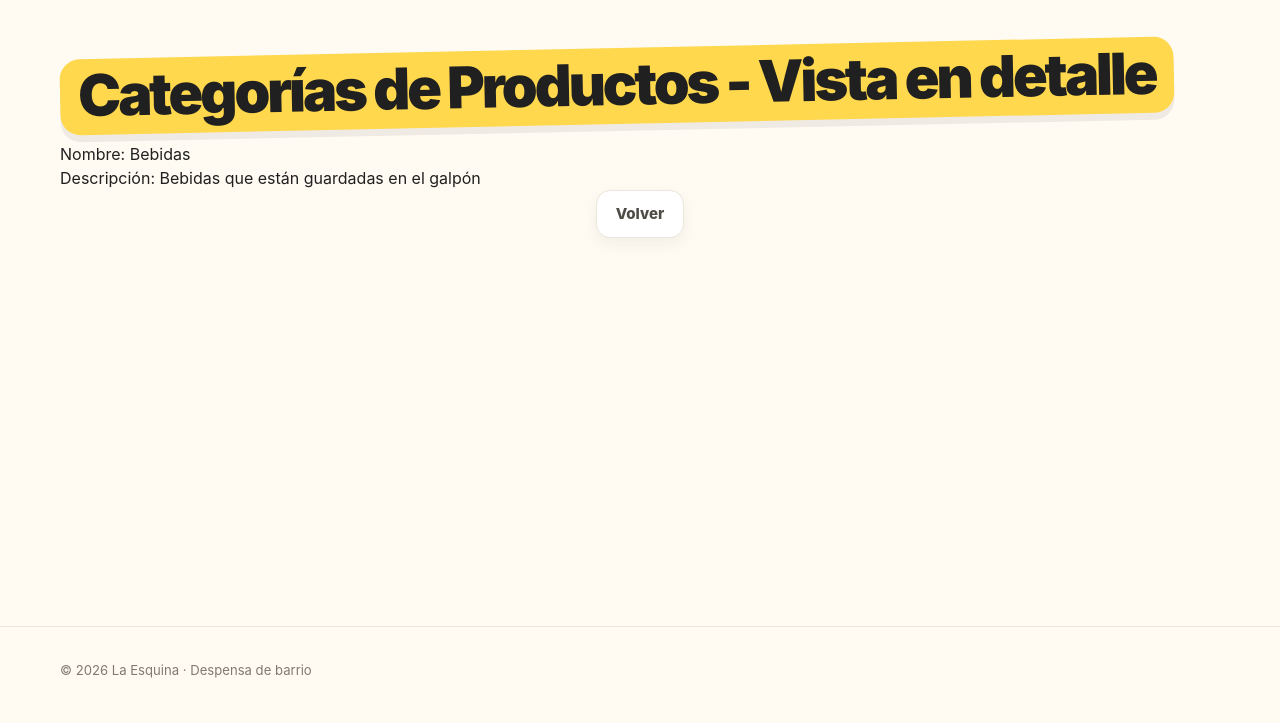
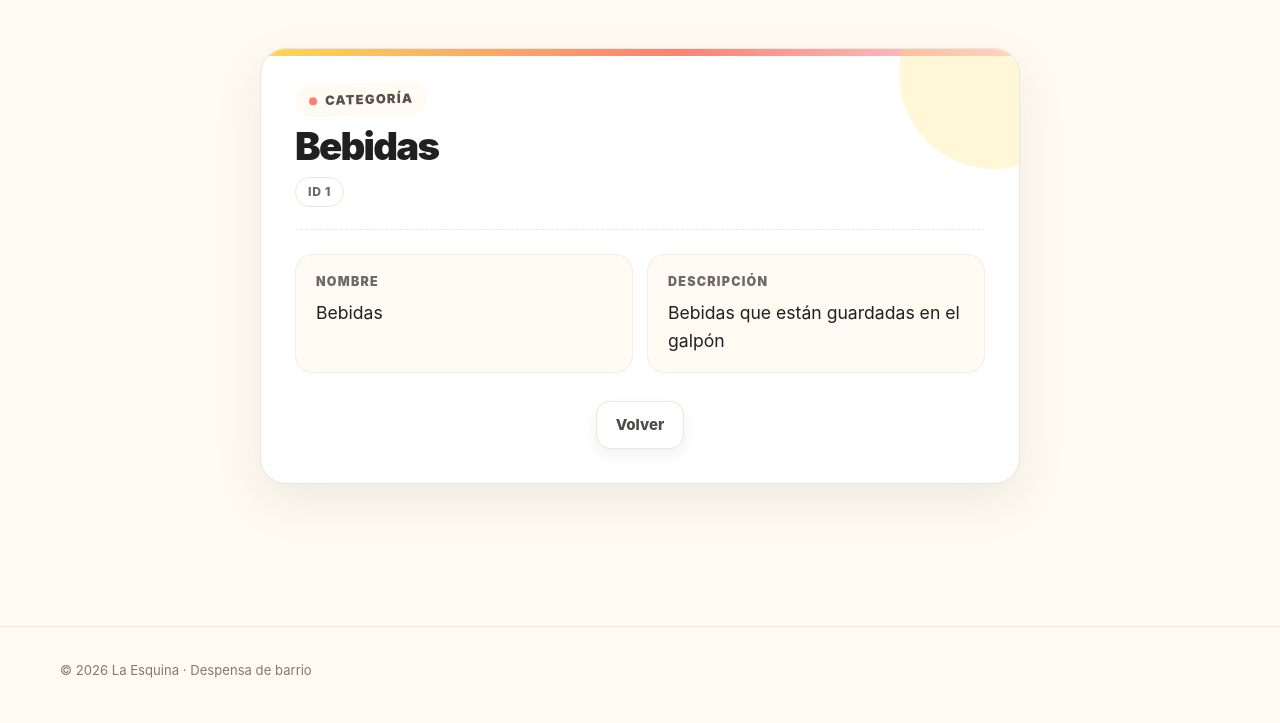
Before and after one commit to esthorace/87744-django, a Django app: page /ventas/categoria/detail/1 in a window 1280 px wide. Shown: the part 77-800 px from the top of the page. Run offline with Django 5.2, Linux system fonts and the light colour scheme; data comes from the database, SQL or seed files in the repository.

```diff
--- /dev/null
+++ b/src/core/static/core/css/detail.css
@@ -0,0 +1,243 @@
+/* DETAIL — componente reutilizable de vistas en detalle (CRUDs) */
+
+.detail-card {
+  position: relative;
+  width: min(760px, 100%);
+  margin: 0 auto 28px;
+  padding: 34px;
+  background: var(--surface);
+  border: 1px solid var(--line);
+  border-radius: 26px;
+  box-shadow: var(--shadow);
+  overflow: hidden;
+}
+
+/* CINTA DE ACENTO + STICKER DECORATIVO */
+.detail-card::before {
+  content: "";
+  position: absolute;
+  inset: 0 0 auto;
+  height: 7px;
+  background: linear-gradient(90deg, var(--yellow), var(--coral) 55%, var(--pink));
+}
+
+.detail-card::after {
+  content: "";
+  position: absolute;
+  top: -70px;
+  right: -70px;
+  width: 190px;
+  height: 190px;
+  border-radius: 50%;
+  background: rgba(255, 216, 77, 0.22);
+  pointer-events: none;
+}
+
+/* HEAD — kicker + título + id */
+.detail-head {
+  position: relative;
+  z-index: 1;
+  display: flex;
+  flex-direction: column;
+  align-items: flex-start;
+  gap: 10px;
+  padding-bottom: 22px;
+  border-bottom: 1px dashed var(--line);
+}
+
+.detail-kicker {
+  display: inline-flex;
+  align-items: center;
+  gap: 8px;
+  padding: 7px 14px;
+  border-radius: 999px;
+  background: var(--bg);
+  color: #55514a;
+  font-size: 0.8rem;
+  font-weight: 900;
+  letter-spacing: 0.1em;
+  text-transform: uppercase;
+  transform: rotate(-1.5deg);
+}
+
+.detail-kicker::before {
+  content: "";
+  width: 8px;
+  height: 8px;
+  border-radius: 50%;
+  background: var(--coral);
+}
+
+.detail-title {
+  font-size: clamp(1.7rem, 4vw, 2.4rem);
+  font-weight: 950;
+  line-height: 1.05;
+  letter-spacing: -0.045em;
+  overflow-wrap: anywhere;
+}
+
+.detail-id {
+  padding: 5px 12px;
+  border: 1px solid var(--line);
+  border-radius: 999px;
+  background: var(--surface);
+  color: var(--muted);
+  font-size: 0.76rem;
+  font-weight: 850;
+  letter-spacing: 0.06em;
+}
+
+/* CAMPOS — grid de fichas */
+.detail-fields {
+  position: relative;
+  z-index: 1;
+  display: grid;
+  grid-template-columns: repeat(2, minmax(0, 1fr));
+  gap: 14px;
+  margin-top: 24px;
+}
+
+.detail-field {
+  padding: 18px 20px;
+  background: var(--bg);
+  border: 1px solid rgba(32, 32, 32, 0.05);
+  border-radius: 18px;
+  transition:
+    transform 0.2s ease,
+    box-shadow 0.2s ease;
+}
+
+.detail-field:hover {
+  transform: translateY(-3px);
+  box-shadow: 0 12px 26px rgba(32, 32, 32, 0.07);
+}
+
+.detail-field--wide {
+  grid-column: 1 / -1;
+}
+
+.detail-label {
+  display: block;
+  margin-bottom: 8px;
+  color: var(--muted);
+  font-size: 0.78rem;
+  font-weight: 900;
+  letter-spacing: 0.1em;
+  text-transform: uppercase;
+}
+
+.detail-value {
+  margin: 0;
+  font-size: 1.1rem;
+  line-height: 1.55;
+  overflow-wrap: anywhere;
+}
+
+.detail-value--empty {
+  color: var(--muted);
+  font-style: italic;
+}
+
+/* SLOT OPCIONAL — relaciones / contenido extra */
+.detail-extra {
+  position: relative;
+  z-index: 1;
+  margin-top: 22px;
+  padding-top: 22px;
+  border-top: 1px dashed var(--line);
+}
+
+/* ACCIONES */
+.detail-actions {
+  position: relative;
+  z-index: 1;
+  margin-top: 28px;
+}
+
+/* VARIANTES DE ACENTO */
+.detail-card--mint::before {
+  background: linear-gradient(90deg, var(--mint), var(--blue));
+}
+
+.detail-card--mint::after {
+  background: rgba(191, 233, 215, 0.35);
+}
+
+.detail-card--blue::before {
+  background: linear-gradient(90deg, var(--blue), var(--mint));
+}
+
+.detail-card--blue::after {
+  background: rgba(203, 223, 255, 0.4);
+}
+
+.detail-card--pink::before {
+  background: linear-gradient(90deg, var(--pink), var(--yellow));
+}
+
+.detail-card--pink::after {
+  background: rgba(255, 211, 223, 0.45);
+}
+
+.detail-card--mint .detail-kicker::before {
+  background: var(--mint);
+}
+
+.detail-card--blue .detail-kicker::before {
+  background: var(--blue);
+}
+
+.detail-card--pink .detail-kicker::before {
+  background: var(--pink);
+}
+
+/* RESPONSIVE */
+@media (max-width: 980px) {
+  .detail-fields {
+    grid-template-columns: 1fr;
+  }
+
+  .detail-field--wide {
+    grid-column: auto;
+  }
+}
+
+@media (max-width: 680px) {
+  .detail-card {
+    padding: 24px 18px;
+  }
+
+  .detail-card::after {
+    width: 140px;
+    height: 140px;
+    top: -55px;
+    right: -55px;
+  }
+
+  .detail-title {
+    font-size: clamp(1.5rem, 7vw, 2rem);
+  }
+
+  .detail-fields {
+    gap: 10px;
+    margin-top: 20px;
+  }
+
+  .detail-field {
+    padding: 15px 16px;
+  }
+
+  .detail-value {
+    font-size: 1.05rem;
+  }
+
+  .detail-actions .button {
+    width: 100%;
+  }
+}
+
+@media (prefers-reduced-motion: reduce) {
+  .detail-field {
+    transition: none;
+  }
+}
--- a/src/ventas/templates/ventas/categoria_detail.html
+++ b/src/ventas/templates/ventas/categoria_detail.html
@@ -3,17 +3,33 @@
 {% load static %}
 
 {% block styles %}
-    <link rel="stylesheet" href="#" />
+    <link rel="stylesheet" href="{% static 'core/css/detail.css' %}" />
 {% endblock styles %}
 
 {% block content %}
     <div class="container section">
-        <h1 class="page-title">Categorías de Productos - Vista en detalle</h1>
-        <div>Nombre: {{ categoria.nombre }}</div>
-        <div>Descripción: {{ categoria.descripcion|default:"-" }}</div>
-        <div class="page-actions">
-            <a class="button button-secondary"
-               href="{% url 'ventas:categoria_list' %}">Volver</a>
+        <div class="detail-card">
+            <header class="detail-head">
+                <span class="detail-kicker">Categoría</span>
+                <h1 class="detail-title">{{ categoria.nombre }}</h1>
+                <span class="detail-id">ID {{ categoria.pk }}</span>
+            </header>
+            <dl class="detail-fields">
+                <div class="detail-field">
+                    <dt class="detail-label">Nombre</dt>
+                    <dd class="detail-value">{{ categoria.nombre }}</dd>
+                </div>
+                <div class="detail-field">
+                    <dt class="detail-label">Descripción</dt>
+                    <dd class="detail-value {% if not categoria.descripcion %}detail-value--empty{% endif %}">
+                        {{ categoria.descripcion|default:"Sin descripción"|linebreaksbr }}
+                    </dd>
+                </div>
+            </dl>
+            <div class="page-actions detail-actions">
+                <a class="button button-secondary"
+                   href="{% url 'ventas:categoria_list' %}">Volver</a>
+            </div>
         </div>
     </div>
 {% endblock content %}
```
